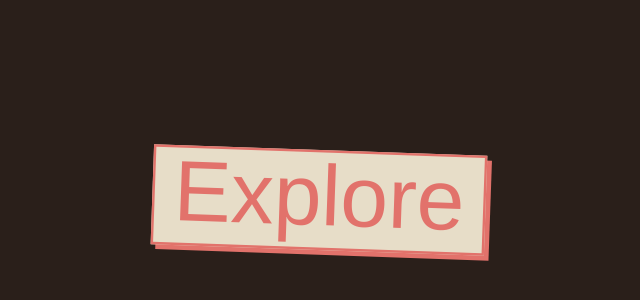
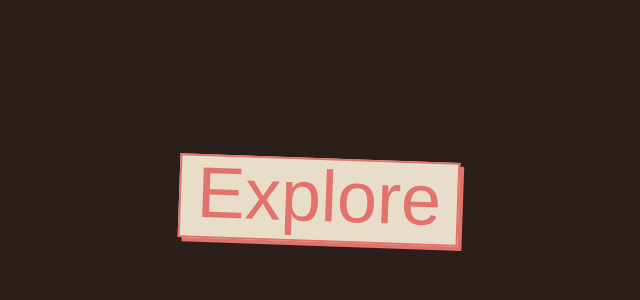
Before and after one commit to wafley/portfolio, a Next.js app: page / in a window 1280 px wide. Shown: the part 1796-2096 px from the top of the page, without its empty margins (321-961 px from the left). Built offline with nearby package versions, Linux system fonts and the light colour scheme; a web font is replaced by a local one.

Commit message:
refactor: adjust scale transformation range for ExploreSection animation

```diff
--- a/src/modules/home/sections/ExploreSection.tsx
+++ b/src/modules/home/sections/ExploreSection.tsx
@@ -18,7 +18,7 @@ const ExploreSection = () => {
       <div className="sticky top-0 flex h-screen flex-col items-center justify-center overflow-hidden">
         <NeoBrutalistSpan
           style={{
-            scale: useTransform(scrollYProgress, [0, 0.35, 0.6], [200, 1.2, 1]),
+            scale: useTransform(scrollYProgress, [0, 0.35], [200, 1]),
             x: useTransform(scrollYProgress, [0, 0.35], [-2000, 0]),
             y: useTransform(scrollYProgress, [0, 0.35], [-100, 0]),
           }}
```
